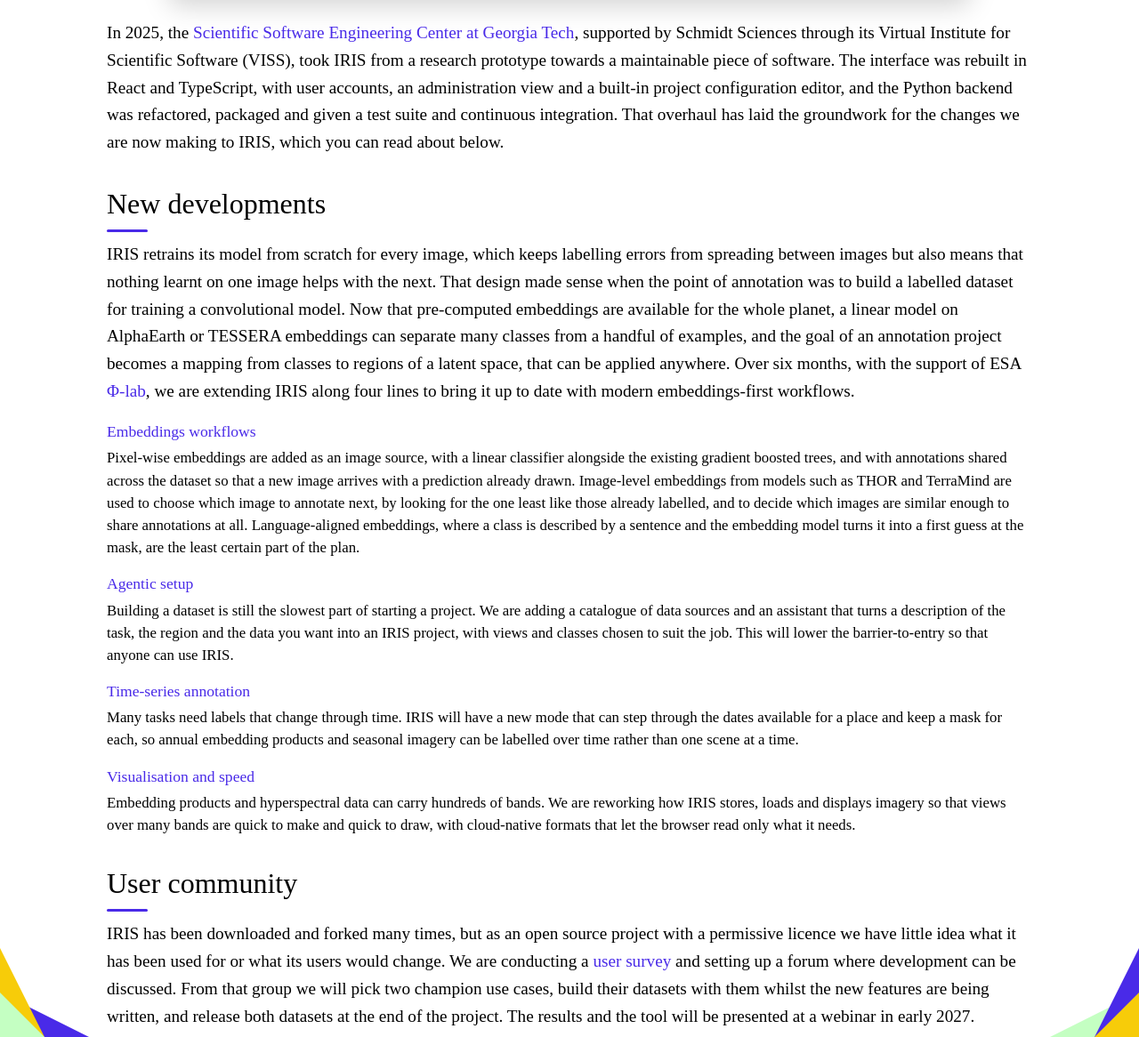
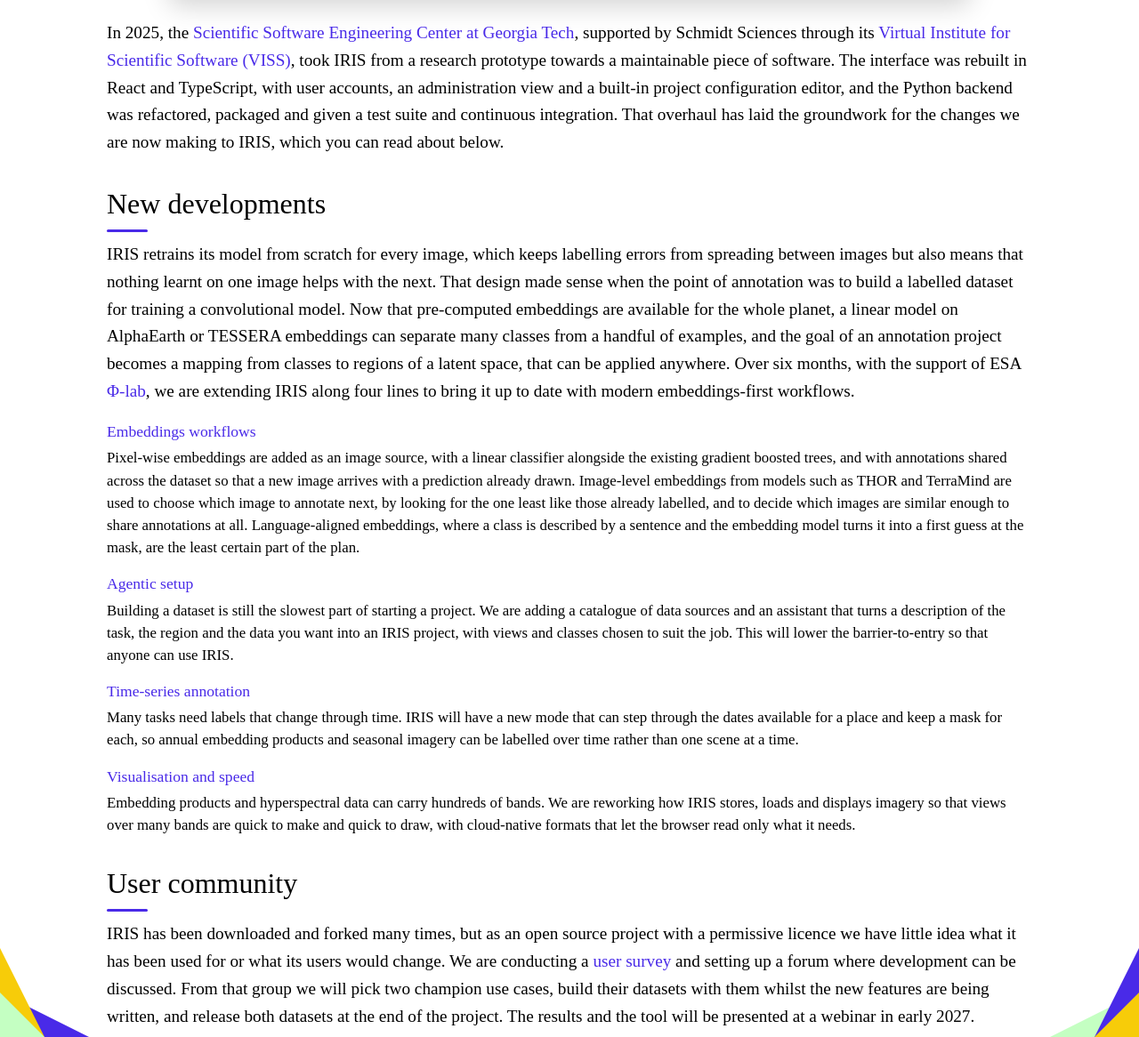
Before and after one commit to asterisk-labs/asterisk-labs.github.io, a Jekyll site: the page built from project-pages/project-iris.html, in a window 1280 px wide and 1400 px high, scrolled down 1446 px. Shown: the part 234-1400 px from the top of the window at 89% size. Built offline with Jekyll 4.4.1, drawn with Linux system fonts in a browser that asks for light colours; some web fonts are replaced; some of the changed text lies outside the part shown.

Commit message:
Update project-iris.html
Add hyperlinks

```diff
--- a/project-pages/project-iris.html
+++ b/project-pages/project-iris.html
@@ -225,7 +225,7 @@
             <iframe src="https://www.youtube-nocookie.com/embed/ERJA2-fTW6k" title="IRIS: Intelligently Reinforced Image Segmentation" allow="accelerometer; autoplay; clipboard-write; encrypted-media; gyroscope; picture-in-picture; web-share" allowfullscreen></iframe>
         </div>
         <p class="project-p gradual-reveal" style="margin-top: 24px;">
-            In 2025, the <a href="https://ssecenter.cc.gatech.edu/" style="color: var(--theme);">Scientific Software Engineering Center at Georgia Tech</a>, supported by Schmidt Sciences through its Virtual Institute for Scientific Software (VISS), took IRIS from a research prototype towards a maintainable piece of software. The interface was rebuilt in React and TypeScript, with user accounts, an administration view and a built-in project configuration editor, and the Python backend was refactored, packaged and given a test suite and continuous integration. That overhaul has laid the groundwork for the changes we are now making to IRIS, which you can read about below.
+            In 2025, the <a href="https://ssecenter.cc.gatech.edu/" style="color: var(--theme);">Scientific Software Engineering Center at Georgia Tech</a>, supported by Schmidt Sciences through its <a href="https://www.schmidtsciences.org/viss/" style="color: var(--theme);">Virtual Institute for Scientific Software (VISS)</a>, took IRIS from a research prototype towards a maintainable piece of software. The interface was rebuilt in React and TypeScript, with user accounts, an administration view and a built-in project configuration editor, and the Python backend was refactored, packaged and given a test suite and continuous integration. That overhaul has laid the groundwork for the changes we are now making to IRIS, which you can read about below.
         </p>
 
         <h2 class='gradual-reveal'>New developments</h2>
@@ -277,7 +277,7 @@
             IRIS has been downloaded and forked many times, but as an open source project with a permissive licence we have little idea what it has been used for or what its users would change. We are conducting a <a href="#survey" style="color: var(--theme);">user survey</a> and setting up a forum where development can be discussed. From that group we will pick two champion use cases, build their datasets with them whilst the new features are being written, and release both datasets at the end of the project. The results and the tool will be presented at a webinar in early 2027.
         </p>
         <p class="project-p gradual-reveal">
-            Anyone who has used IRIS and would like to be involved is welcome to <a href="mailto:hello@asterisk.coop" style="color: var(--theme);">get in touch</a>.
+            Anyone who has used IRIS and would like to be involved is welcome to get in touch at <a href="mailto:hello@asterisk.coop" style="color: var(--theme);">hello@asterisk.coop</a>.
         </p>
 
         <h2 class='gradual-reveal' id="survey">User survey</h2>
```
